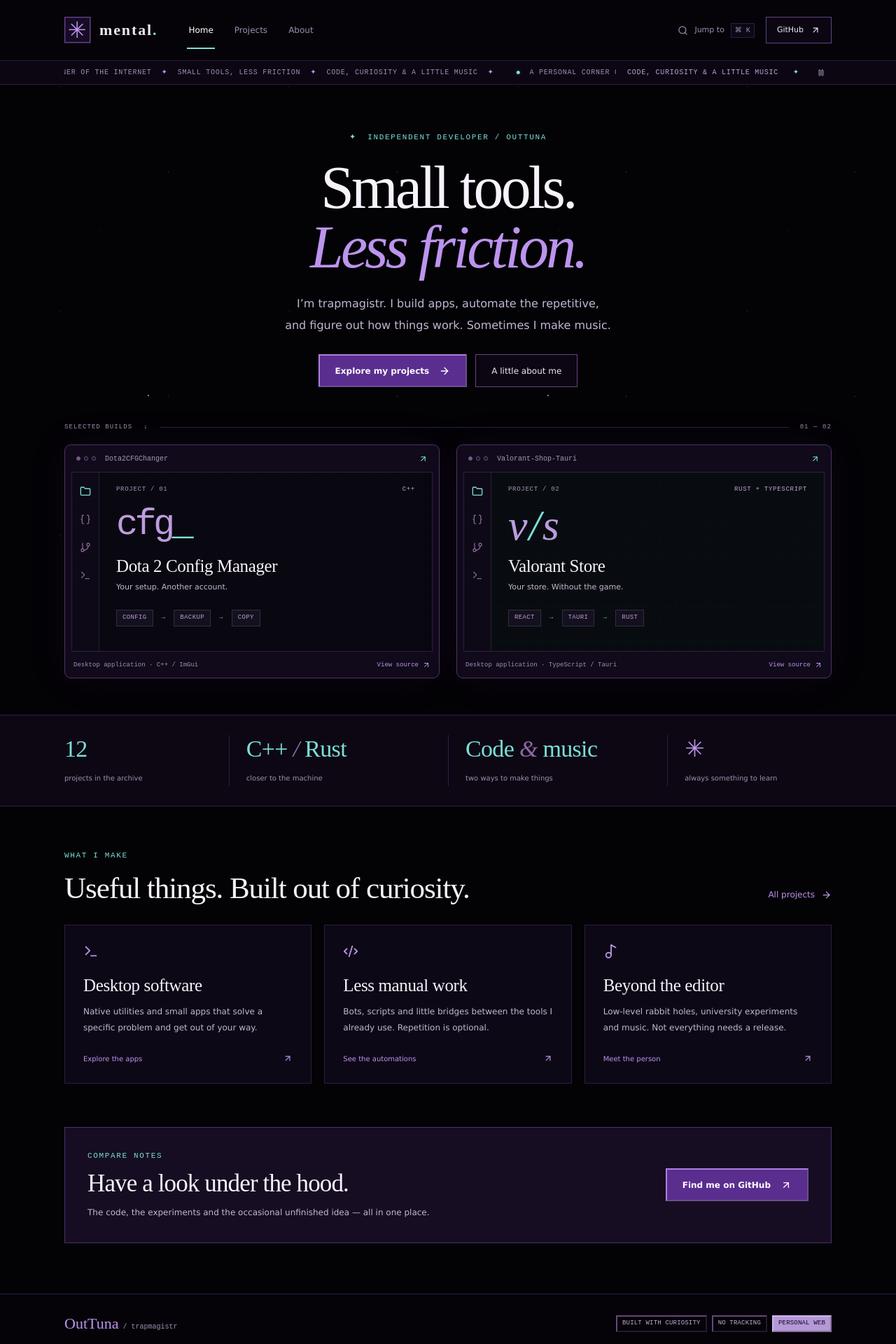
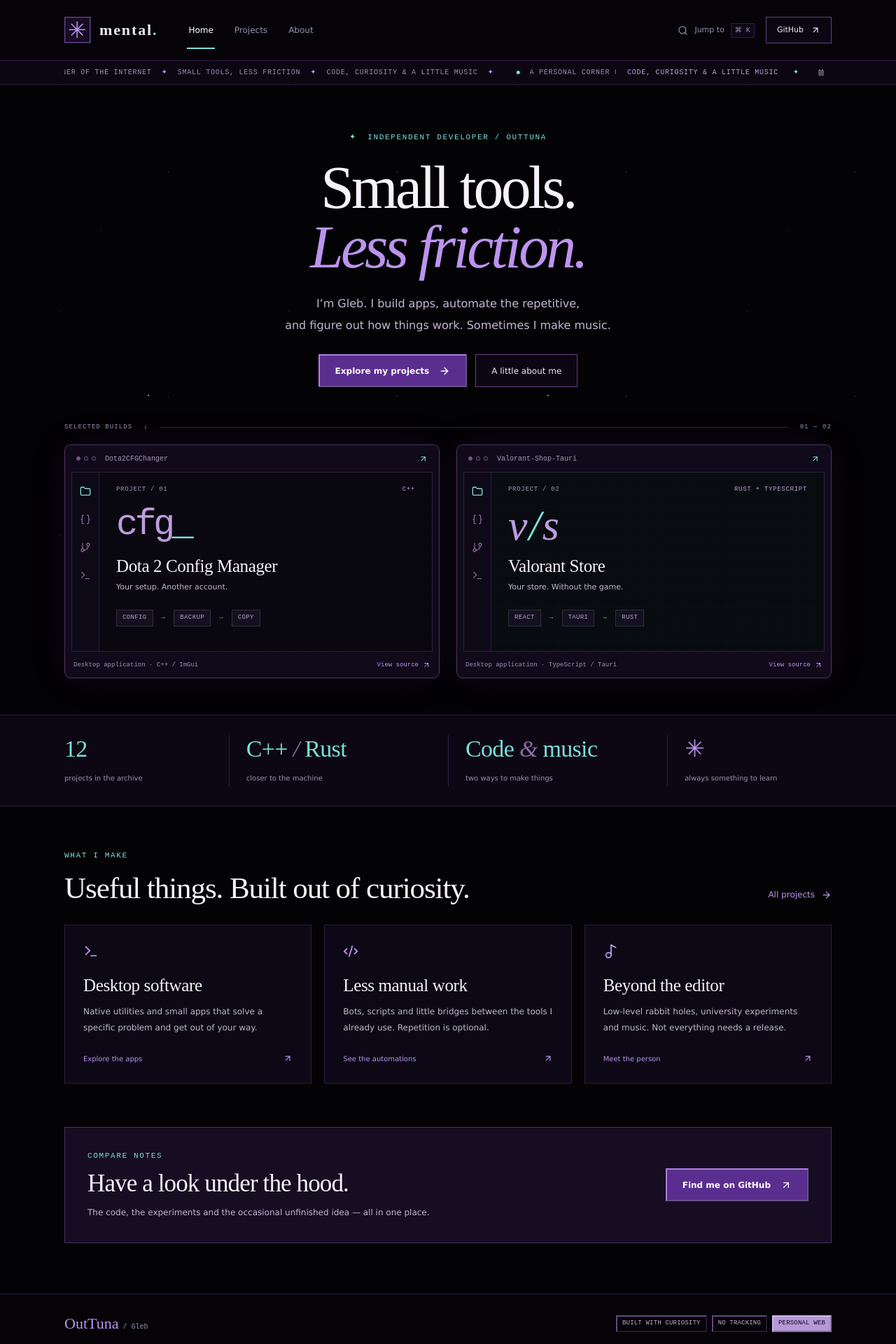
Before and after one commit to OutTuna/super-waffle, a React (Vite) app: page / in a window 1280 px wide. Shown: the top 1920 px of the page at 70% size. Built offline with nearby package versions, Linux system fonts and the light colour scheme; the HTML template or start-up script is replaced by a standard one.

Commit message:
Update profile name to Gleb

```diff
--- a/index.html
+++ b/index.html
@@ -6,7 +6,7 @@
     <title>Small tools. Less friction. — OutTuna</title>
     <meta
       name="description"
-      content="OutTuna / trapmagistr. Desktop apps, useful scripts, systems programming and music on the side. Explore the projects and the person behind them."
+      content="OutTuna / Gleb. Desktop apps, useful scripts, systems programming and music on the side. Explore the projects and the person behind them."
     />
     <meta name="theme-color" content="#0d0815" />
     <link rel="icon" type="image/svg+xml" href="/favicon.svg" />
--- a/package.json
+++ b/package.json
@@ -1,5 +1,5 @@
 {
-  "name": "trapmagistr-portfolio",
+  "name": "gleb-portfolio",
   "private": true,
   "version": "0.1.0",
   "type": "module",
--- a/src/data/content.ts
+++ b/src/data/content.ts
@@ -1,5 +1,5 @@
 export const profile = {
-  name: 'trapmagistr',
+  name: 'Gleb',
   handle: 'OutTuna',
   tagline: 'I automate the everyday.',
   github: 'https://github.com/OutTuna',
@@ -11,7 +11,7 @@ export const profile = {
   ],
 }
 export const about = [
-  'I’m trapmagistr, also known as OutTuna. I build small applications, scripts and experiments that take the repetition out of everyday things.',
+  'I’m Gleb, also known as OutTuna. I build small applications, scripts and experiments that take the repetition out of everyday things.',
   'My interests sit somewhere between systems programming, reverse engineering and making software a little more useful. When I’m away from the editor, I make music.',
 ]
 export const now = [
--- a/src/pages/AboutPage.tsx
+++ b/src/pages/AboutPage.tsx
@@ -7,7 +7,7 @@ export default function AboutPage() {
       <header className="page-heading">
         <p className="eyebrow">THE PERSON BEHIND THE CODE</p>
         <h1>
-          Hi, I’m trapmagistr.
+          Hi, I’m Gleb.
           <br />
           <em>OutTuna, online.</em>
         </h1>
@@ -30,7 +30,7 @@ export default function AboutPage() {
           <div className="profile-monogram" aria-hidden="true">
             ot<span>✦</span>
           </div>
-          <p className="eyebrow">OUTTUNA / TRAPMAGISTR</p>
+          <p className="eyebrow">OUTTUNA / GLEB</p>
           <p>
             Part developer.
             <br />
--- a/src/pages/HomePage.tsx
+++ b/src/pages/HomePage.tsx
@@ -18,7 +18,7 @@ export default function HomePage() {
           <em>Less friction.</em>
         </h1>
         <p className="lead">
-          I’m trapmagistr. I build apps, automate the repetitive,
+          I’m Gleb. I build apps, automate the repetitive,
           <br className="desktop-break" /> and figure out how things work.
           Sometimes I make music.
         </p>
```
Also changed, not shown: 1 other file (tests, documents, lock files or other folders).
